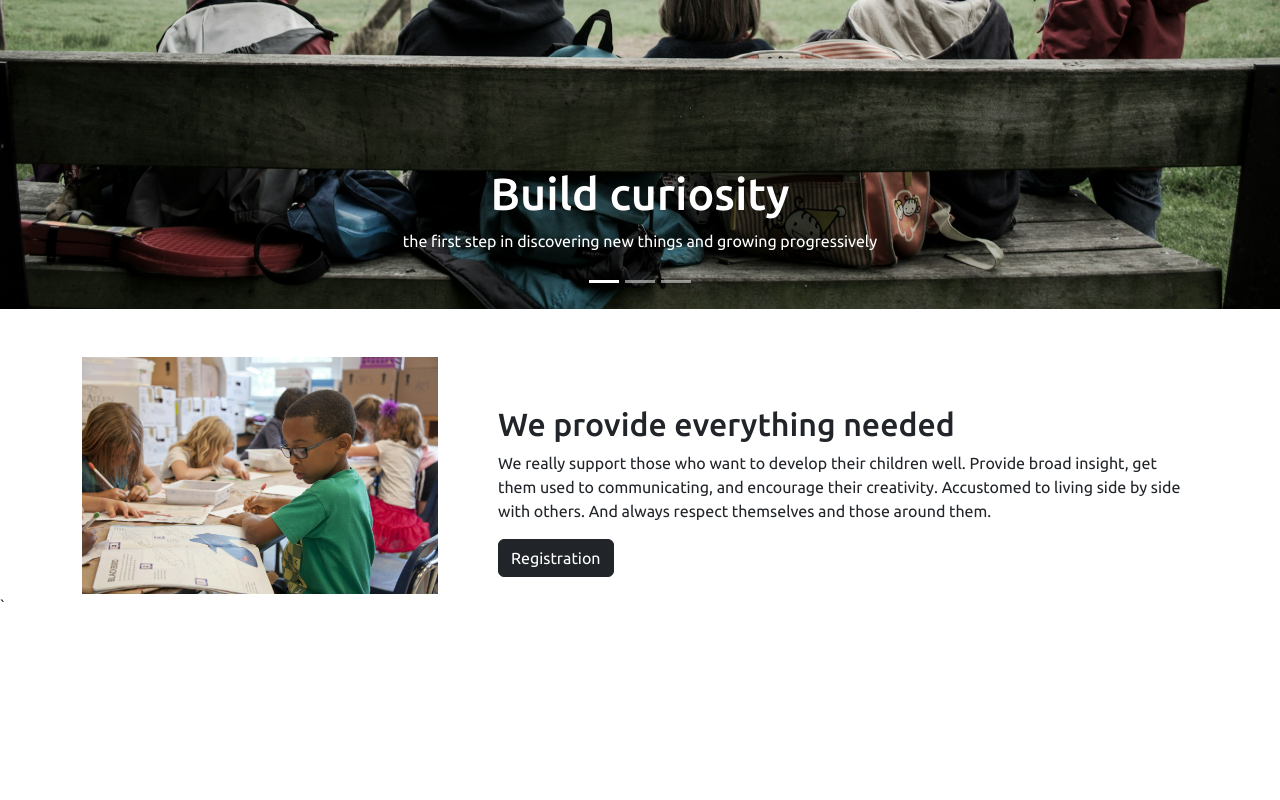
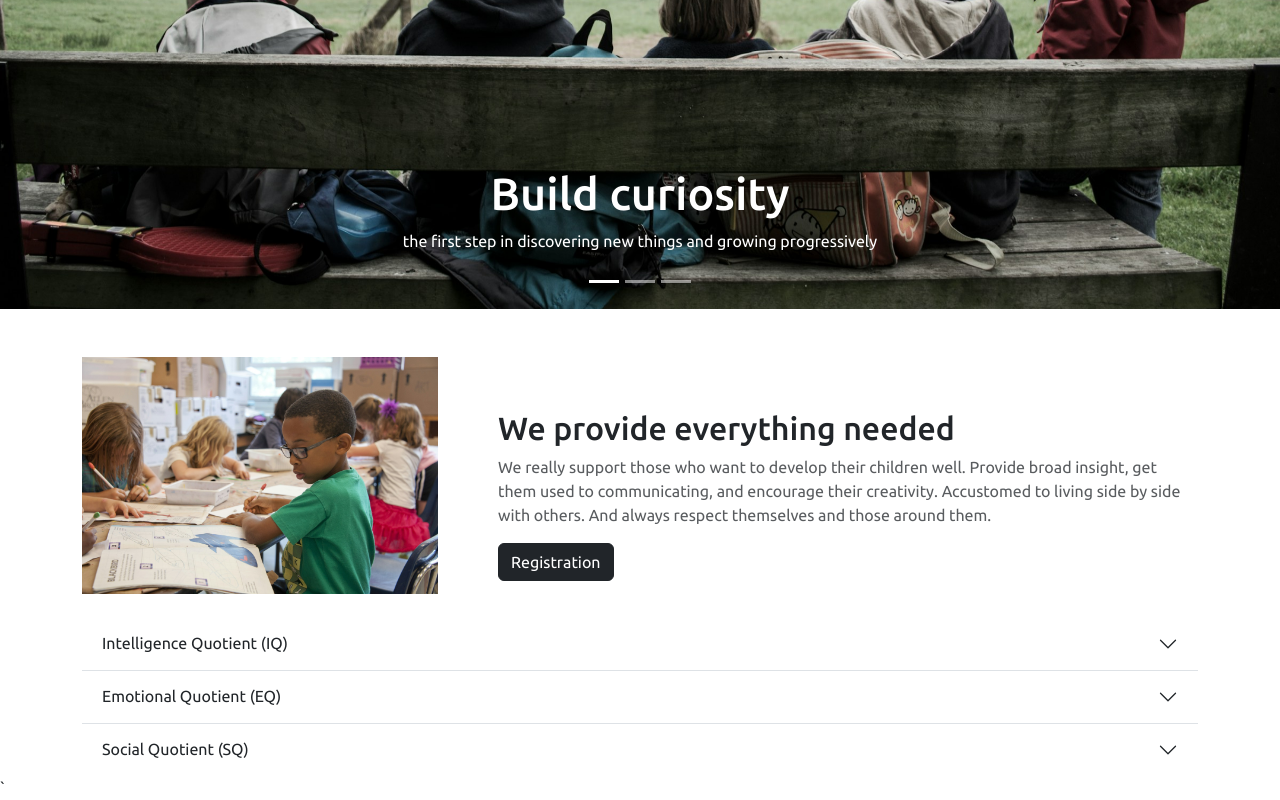
Before and after one commit to limerence21/Clearn, a plain HTML site: page index.html in a window 1280 px wide. Shown: the part 491-1291 px from the top of the page. Before the commit the page ends 1109 px from the top, so only its background shows below. Drawn offline with nearby package versions, Linux system fonts and the light colour scheme; a script that the page names is missing.

Commit message:
add accordion about section

```diff
--- a/index.html
+++ b/index.html
@@ -126,15 +126,15 @@
     <section id="about" class="about-section-padding">
       <div class="container">
         <div class="row">
-          <div class="col-12 col-lg-4">
+          <div class="col-12 col-lg-12 col-xl-4">
             <div class="about-img">
               <img src="./img/about.jpg" alt="" class="img-fluid" />
             </div>
           </div>
-          <div class="col-12 col-lg-8 mt-md-5 ps-lg-5">
+          <div class="col-12 col-lg-12 col-xl-8 mt-md-5 ps-lg-5">
             <div class="about-text">
-              <h2>We provide everything needed</h2>
-              <p>
+              <h2 class="mt-1">We provide everything needed</h2>
+              <p class="text-body-secondary">
                 We really support those who want to develop their children well.
                 Provide broad insight, get them used to communicating, and
                 encourage their creativity. Accustomed to living side by side
@@ -142,6 +142,42 @@
                 them.
               </p>
               <a href="#" class="btn btn-dark">Registration</a>
+            </div>
+          </div>
+        </div>
+      </div>
+
+      <div class="container">
+        <div class="accordion accordion-flush" id="accordionFlushExample">
+          <div class="accordion-item">
+            <h2 class="accordion-header">
+              <button class="accordion-button collapsed" type="button" data-bs-toggle="collapse" data-bs-target="#flush-collapseOne" aria-expanded="false" aria-controls="flush-collapseOne">
+                Intelligence Quotient (IQ)
+              </button>
+            </h2>
+            <div id="flush-collapseOne" class="accordion-collapse collapse" data-bs-parent="#accordionFlushExample">
+              <div class="accordion-body text-body-secondary">IQ measures a person's level of understanding. This is usually assessed through an IQ assessment which tests a person's ability to solve mathematical equations, memorize things, identify patterns and remember lessons.</div>
+            </div>
+          </div>
+          <div class="accordion-item">
+            <h2 class="accordion-header">
+              <button class="accordion-button collapsed" type="button" data-bs-toggle="collapse" data-bs-target="#flush-collapseTwo" aria-expanded="false" aria-controls="flush-collapseTwo">
+                Emotional Quotient (EQ)
+              </button>
+            </h2>
+            <div id="flush-collapseTwo" class="accordion-collapse collapse" data-bs-parent="#accordionFlushExample">
+              <div class="accordion-body">EQ refers to a person's ability to manage their emotions. This includes the ability to understand and manage one's own feelings in a positive way to communicate effectively, empathize with others, overcome challenges, manage conflict and relieve stress.</div>
+            </div>
+          </div>
+          <div class="accordion-item">
+            <h2 class="accordion-header">
+              <button class="accordion-button collapsed" type="button" data-bs-toggle="collapse" data-bs-target="#flush-collapseThree" aria-expanded="false" aria-controls="flush-collapseThree">
+                Social Quotient (SQ)
+              </button>
+            </h2>
+            <div id="flush-collapseThree" class="accordion-collapse collapse" data-bs-parent="#accordionFlushExample">
+              <div class="accordion-body">
+                SQ refers to a person's ability to interact and communicate with other people with empathy and assertiveness. This includes a person's ability to build a network of friends and maintain it over a long period of time.</div>
             </div>
           </div>
         </div>
--- a/style.css
+++ b/style.css
@@ -59,6 +59,10 @@
 #about{
     margin-top: 48px;
 }
+
+.accordion {
+    margin-top: 24px;
+}
 /* About Section End */
 
 /* Media Queries Responsive */
@@ -79,4 +83,10 @@
     }
     /* Main Section End */
 
+
+    /* About Section Start */
+    .about-text p{
+        font-size: 12px;
+    }
+    /* About Section End */
 }
```
